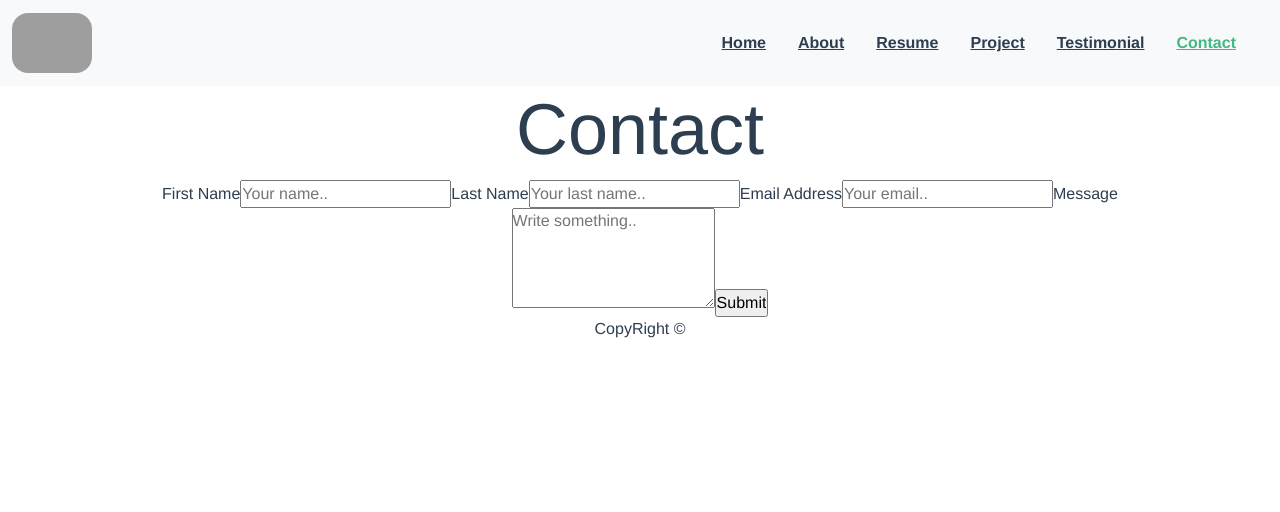
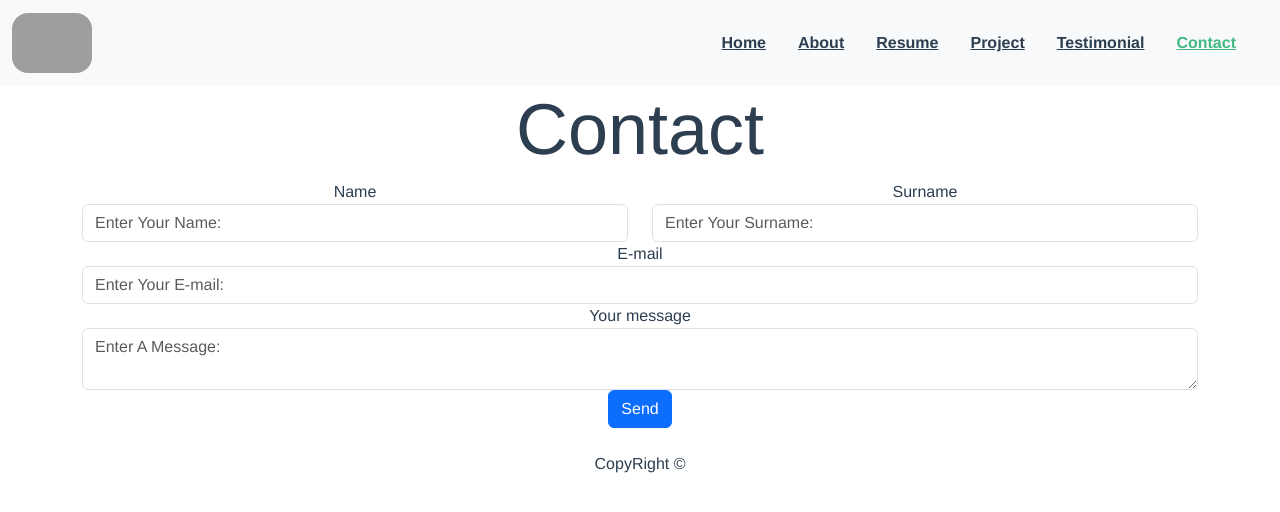
Before and after one commit to Masood-B/vuePortfolioProject, a Vue app: page /contact in a window 1280 px wide. Shown: the top 512 px of the page. Built offline with nearby package versions, Linux system fonts and the light colour scheme; grey boxes are pictures that could not be loaded.

Commit message:
contact form

```diff
--- a/src/views/ContactView.vue
+++ b/src/views/ContactView.vue
@@ -1,22 +1,79 @@
 <template>
     <div>
         <h2 class="display-2">Contact</h2>
-        <div class="container d-flex justify-content-center">
-            <form>
+        <div class="container">
+           <!--Section: Contact v.2-->
+<section class="mb-4">
 
-              <label for="fname">First Name</label>
-              <input type="text" id="fname" name="firstname" placeholder="Your name.." required>
 
-              <label for="lname">Last Name</label>
-              <input type="text" id="lname" name="lastname" placeholder="Your last name.." required>
+    <div class="row">
 
-              <label for="Email">Email Address</label>
-              <input type="text" id="Email" name="email" placeholder="Your email.." required>
+        <!--Grid column-->
+        <div class="col-md- mb-md-0 mb-5">
+            <form id="contact-form" name="contact-form" action="mail.php" method="POST">
 
-            <label for="subject">Message</label>
-            <textarea id="subject" name="subject" placeholder="Write something.." style="height:100px" required></textarea>
+                <!--Grid row-->
+                <div class="row">
 
-            <input type="submit" value="Submit" required></form>
+                    <!--Grid column-->
+                    <div class="col-md-6">
+                        <div class="md-form mb-0">
+                            <label for="name" class="">Name</label>
+                            <input type="text" id="name" name="name" class="form-control" placeholder="Enter Your Name:">
+                        </div>
+                    </div>
+                    <!--Grid column-->
+
+                    <!--Grid column-->
+                    <div class="col-md-6">
+                        <div class="md-form mb-0">
+                            <label for="surname" class="">Surname</label>
+                            <input type="text" id="surname" name="surname" class="form-control" placeholder="Enter Your Surname:">
+                        </div>
+                    </div>
+                    <!--Grid column-->
+
+                </div>
+                <!--Grid row-->
+
+                <!--Grid row-->
+                <div class="row">
+                    <div class="col-md-12">
+                        <div class="md-form mb-0">
+                            <label for="email" class="">E-mail</label>
+                            <input type="text" id="email" name="email" class="form-control" placeholder="Enter Your E-mail:">
+                        </div>
+                    </div>
+                </div>
+                <!--Grid row-->
+
+                <!--Grid row-->
+                <div class="row">
+
+                    <!--Grid column-->
+                    <div class="col-md-12">
+
+                        <div class="md-form">
+                            <label for="message">Your message</label>
+                            <textarea type="text" id="message" name="message" rows="2" class="form-control md-textarea" placeholder="Enter A Message:"></textarea>
+                        </div>
+
+                    </div>
+                </div>
+                <!--Grid row-->
+
+            </form>
+
+            <div class="text-center text-md-left">
+                <a class="btn btn-primary" onclick="document.getElementById('contact-form').submit();">Send</a>
+            </div>
+            <div class="status"></div>
+        </div>
+
+    </div>
+
+</section>
+<!--Section: Contact v.2-->
     </div>
 </div>
 </template>
--- a/src/views/ProjectView.vue
+++ b/src/views/ProjectView.vue
@@ -88,6 +88,6 @@ p{
     visibility: visible;
 }
 .card:hover img{
-    transform: scale(1.1) rotate(-3deg);
+    transform: scale(1.1);
 }
 </style>
--- a/src/views/ResumeView.vue
+++ b/src/views/ResumeView.vue
@@ -7,15 +7,17 @@
             <div class="card-body">
                 <p class=" ">
                      {{ data.description }} @ <span>{{ data.place }}</span>
-                     <router-link to="{{ data.certificate }}">{{ data.type }}</router-link>
+                     <a href="{{ data.certificate }}" target="_blank">{{ data.type }}</a>
                 </p>
             </div>
         </div>
         <h3 class="display-3">Skill</h3>
+        <div class="row justify-content-center gap-2 d-flex">
         <div class="cards-wrapper" v-for="data in skill" :key="data.id">
             <div class="images">
-            <img :src="data.picture" alt="..." loading="lazy">
-            <h2>{{ data.title }}</h2>
+            <img :src="data.picture" alt="..." loading="lazy" style="width:15rem">
+            <h2 class="skill-title">{{ data.title }}</h2>
+            </div>
             </div>
             </div>
     </div>
@@ -39,5 +41,67 @@
 </script>
 
 <style scoped>
+/* Education */
+.education {
+    width: 40em;
+    margin: 5px auto;
+    padding: 10px;
+}
+.card {
+    border: 4px solid var(--green);
+    margin: 10px 0;
+    border-radius: 20px;
+    padding: 10px;
+    width: 50%;
+    background-color: var(--alternative);
+    border: 2px solid black;
+}
+.card:nth-child(odd) {
+    position: relative;
+}
 
+.card:nth-child(even) {
+    box-shadow: .5vw .2vw .7vw var(--awesomeColor);
+    margin-left: auto;
+    position: relative;
+}
+
+/* Media query */
+@media screen and (width < 900px) {
+/* Education */
+    .education {
+        width: 100%;
+        display: flex;
+        flex-flow: column wrap;
+        gap: 20px;
+        align-items: center;
+    }
+    .card{
+        width: 100%;
+        flex-wrap: wrap;
+    }
+    .card a , .card p, footer p{
+        font-size: small;
+    }
+    .card:nth-child(odd) {
+        margin-left: 0;
+    }
+    .card:nth-child(odd)::after {
+        content: none;
+    }
+    .card:nth-child(even) {
+        margin-left: 0;
+    }
+    .card:nth-child(even)::after {
+        content: none;
+    }
+}
+.cards-wrapper{
+   width: 20rem;
+   border: 1px solid black;
+}
+
+.skill-title{
+    font-size: 2rem;
+}
 </style>
```
